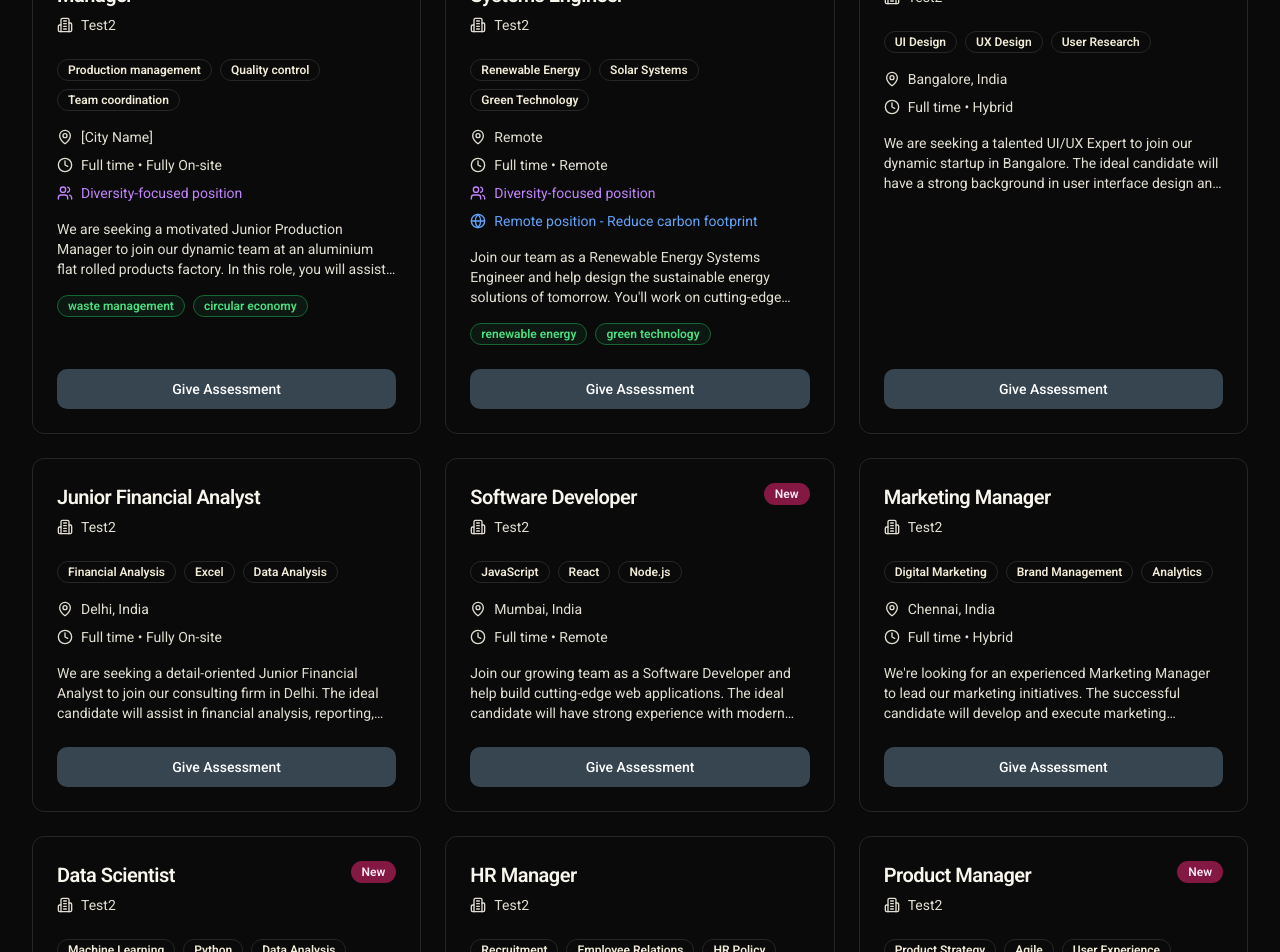
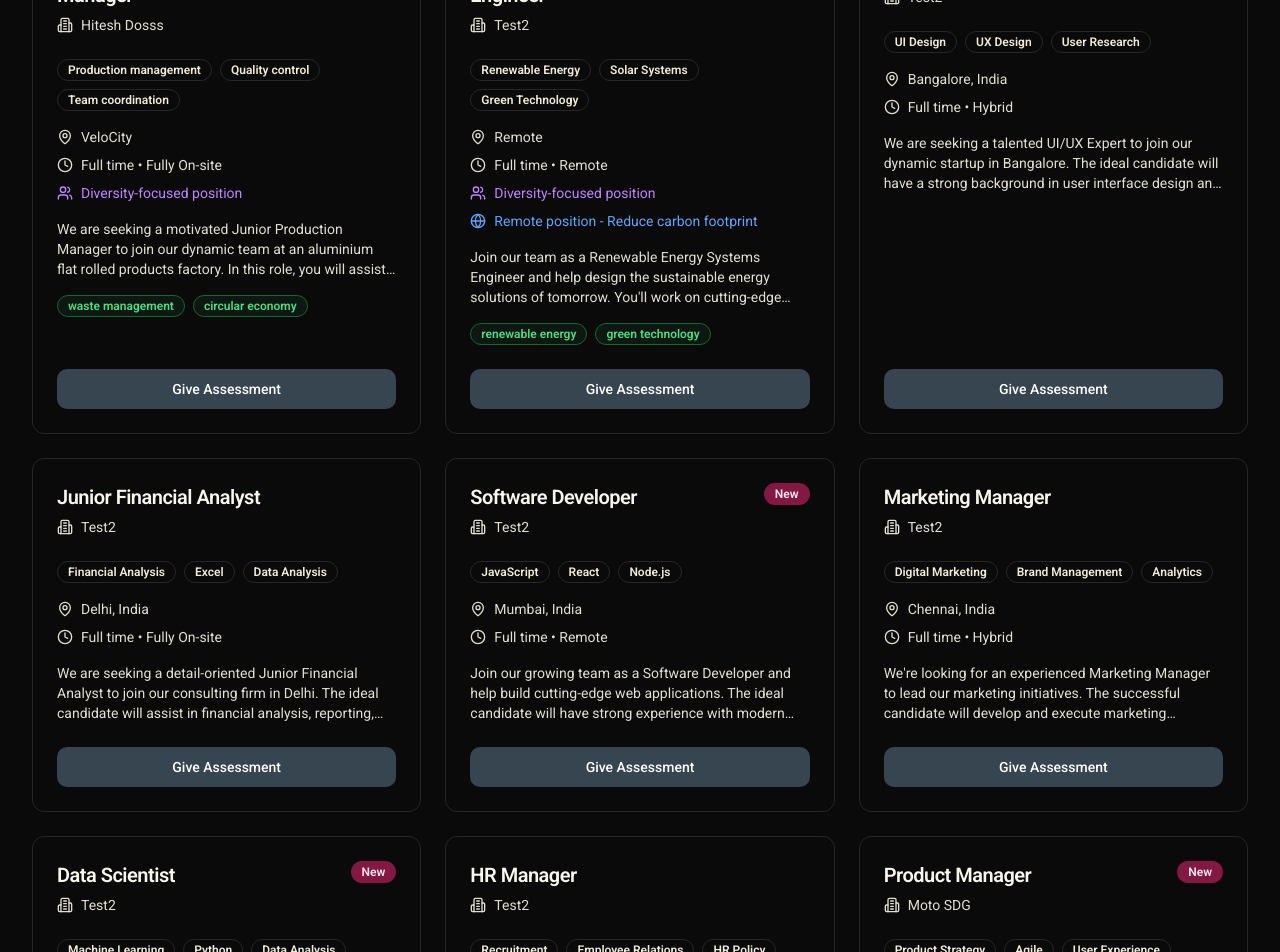
Before and after one commit to dhirendraxd/Codeyatra-Hackathon, a React (Vite) app: page /employee in a window 1280 px wide. Shown: the part 620-1572 px from the top of the page. Built offline with nearby package versions, Linux system fonts and the light colour scheme.

Commit message:
final commiit for this hackathon

```diff
--- a/src/components/employee/ActiveAssessments.tsx
+++ b/src/components/employee/ActiveAssessments.tsx
@@ -7,8 +7,8 @@ import { AssessmentHeader } from "./AssessmentHeader";
 const assessments = [
   {
     title: "Junior Production Manager",
-    company: "Test2",
-    location: "[City Name]",
+    company: "Hitesh Dosss",
+    location: "VeloCity",
     type: "Full time",
     workMode: "Fully On-site",
     tags: ["Production management", "Quality control", "Team coordination"],
@@ -27,7 +27,7 @@ const assessments = [
     workMode: "Remote",
     tags: ["Renewable Energy", "Solar Systems", "Green Technology"],
     description: "Join our team as a Renewable Energy Systems Engineer and help design the sustainable energy solutions of tomorrow. You'll work on cutting-edge solar and wind energy projects while contributing to a greener future...",
-    isNew: true,
+    isNew: false,
     sustainability_focus: ["renewable_energy", "green_technology"],
     promotes_diversity: true,
     remote_work_type: "remote",
@@ -95,7 +95,7 @@ const assessments = [
   },
   {
     title: "Product Manager",
-    company: "Test2",
+    company: "Moto SDG",
     location: "Kolkata, India",
     type: "Full time",
     workMode: "Remote",
```
